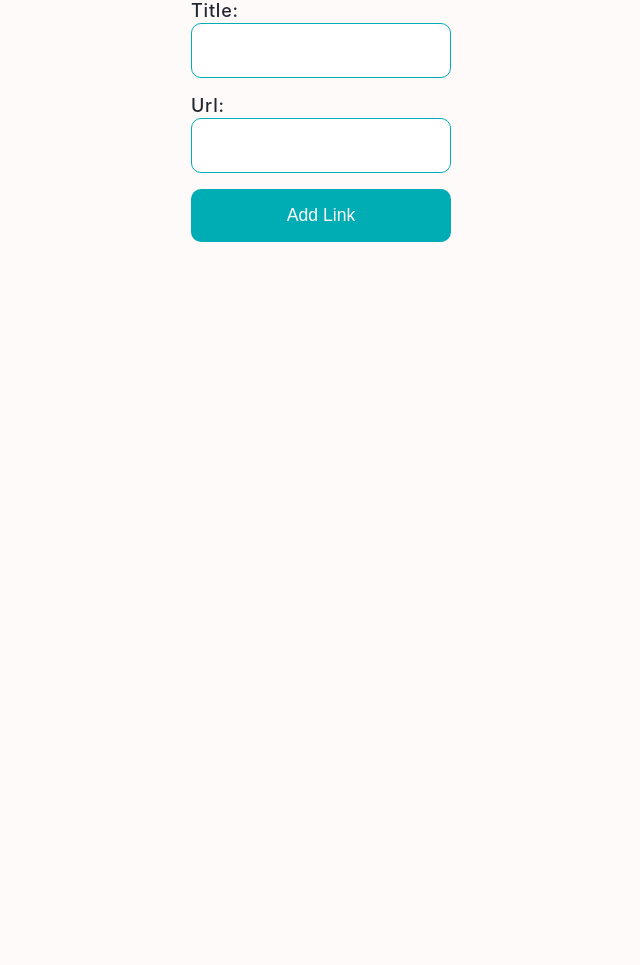
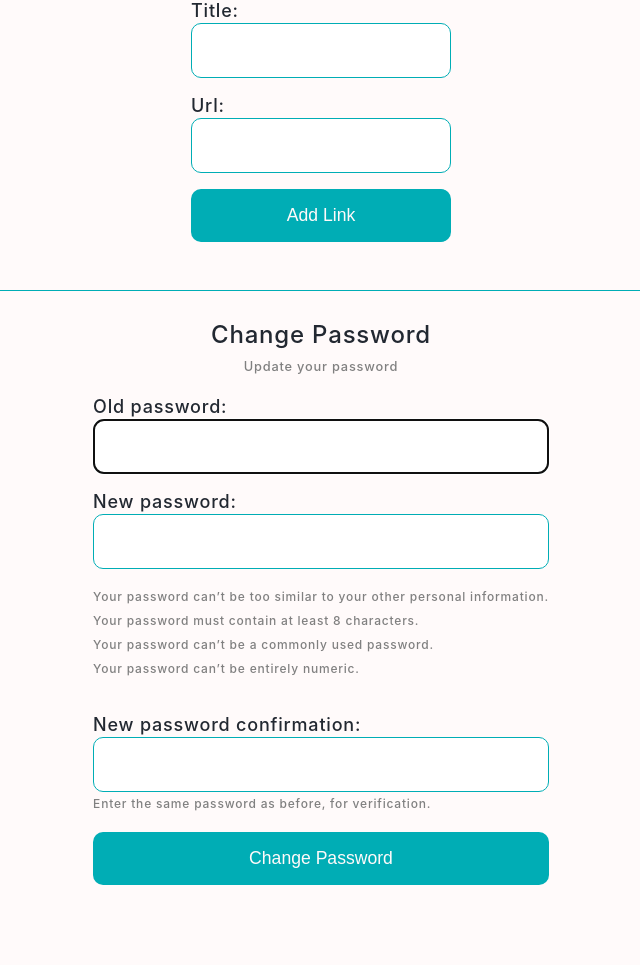
Before and after one commit to alihanayaz/uplink, a Django app: page /account in a window 1280 px wide. Shown: the part 742-1707 px from the top of the page, without its empty margins (319-959 px from the left). Before the commit the page ends 984 px from the top, so only its background shows below. Run offline with Django 5.2, Linux system fonts and the light colour scheme; the visitor is signed in with stand-in values (Sample User, id 1); data that the repository does not hold is empty.

Commit message:
BE-1 / add password change functionality to account page

```diff
--- a/uplink/forms.py
+++ b/uplink/forms.py
@@ -1,5 +1,5 @@
 from django import forms
-from django.contrib.auth.forms import UserCreationForm
+from django.contrib.auth.forms import UserCreationForm, PasswordChangeForm
 from .models import CustomUser, UserProfile, Link
 
 class CustomUserCreationForm(UserCreationForm):
@@ -16,3 +16,8 @@ class LinkForm(forms.ModelForm):
     class Meta:
         model = Link
         fields = ['title', 'url']
+
+class CustomPasswordChangeForm(PasswordChangeForm):
+    class Meta:
+        model = CustomUser
+        fields = ['password']
--- a/uplink/static/styles/account-layout.css
+++ b/uplink/static/styles/account-layout.css
@@ -172,3 +172,21 @@ li > form > button {
   font-size: 1rem;
   background-color: var(--danger);
 }
+
+/*  */
+
+ul > li {
+  font-size: 0.75rem;
+  color: var(--text-gray);
+  text-align: left;
+}
+
+.helptext {
+  font-size: 0.75rem;
+  color: var(--text-gray);
+}
+
+.errorlist > *::before {
+  content: "❌ ";
+  display: inline;
+}
--- a/uplink/static/styles/login-layout.css
+++ b/uplink/static/styles/login-layout.css
@@ -132,6 +132,7 @@ form button:hover {
 ul > li {
   font-size: 0.75rem;
   color: var(--text-gray);
+  text-align: left;
 }
 
 .helptext {
--- a/uplink/templates/account.html
+++ b/uplink/templates/account.html
@@ -58,6 +58,19 @@ Account
         </div>
         {% endif %}
     </div>
+    <div class="section">
+        <div class="card">
+            <div class="info">
+                <h3>Change Password</h3>
+                <span>Update your password</span>
+            </div>
+            <form method="post">
+                {% csrf_token %}
+                {{ password_form.as_p }}
+                <button type="submit" name="change-password">Change Password</button>
+            </form>
+        </div>
+    </div>
 </div>
 <script src="{% static 'js/share.js' %}"></script>
 {% endblock %}
--- a/uplink/views.py
+++ b/uplink/views.py
@@ -2,7 +2,7 @@ from django.shortcuts import render, get_object_or_404, redirect
 from django.contrib.auth import authenticate, login, logout
 from django.contrib.auth.decorators import login_required
 from .models import CustomUser, UserProfile, Link
-from .forms import UserProfileForm, LinkForm, CustomUserCreationForm
+from .forms import UserProfileForm, LinkForm, CustomUserCreationForm, PasswordChangeForm
 
 # Create your views here.
 def index(request):
@@ -51,6 +51,18 @@ def account(request):
     except UserProfile.DoesNotExist:
         profile = None
 
+    profile_form = UserProfileForm(instance=profile)
+    link_form = LinkForm()
+    password_form = PasswordChangeForm(user)
+
+    context = {
+        'username': user.username,
+        'profile_form': profile_form,
+        'link_form': link_form,
+        'links': links,
+        'password_form': password_form,
+    }
+
     # handle form submissions
     if request.method == "POST":
         if "edit-profile" in request.POST:
@@ -61,9 +73,9 @@ def account(request):
                 profile.save()
                 return redirect('uplink:account')
         if "add-link" in request.POST:
-            form = LinkForm(request.POST)
-            if form.is_valid():
-                link = form.save(commit=False)
+            link_form = LinkForm(request.POST)
+            if link_form.is_valid():
+                link = link_form.save(commit=False)
                 link.user = user
                 link.save()
                 return redirect('uplink:account')
@@ -72,16 +84,15 @@ def account(request):
             link = get_object_or_404(Link, id=link_id, user=user)
             link.delete()
             return redirect('uplink:account')
-    else:
-        profile_form = UserProfileForm(instance=profile)
-        link_form = LinkForm()
+        elif "change-password" in request.POST:
+            password_form = PasswordChangeForm(user, request.POST)
+            if password_form.is_valid():
+                password_form.save()
+                return redirect('uplink:account')
+            else:
+                context['password_form'] = password_form
+                return render(request, "account.html", context)
 
-    context = {
-        'username': user.username,
-        'profile_form': profile_form,
-        'link_form': link_form,
-        'links': links
-    }
 
     return render(request, "account.html", context)
 
```
